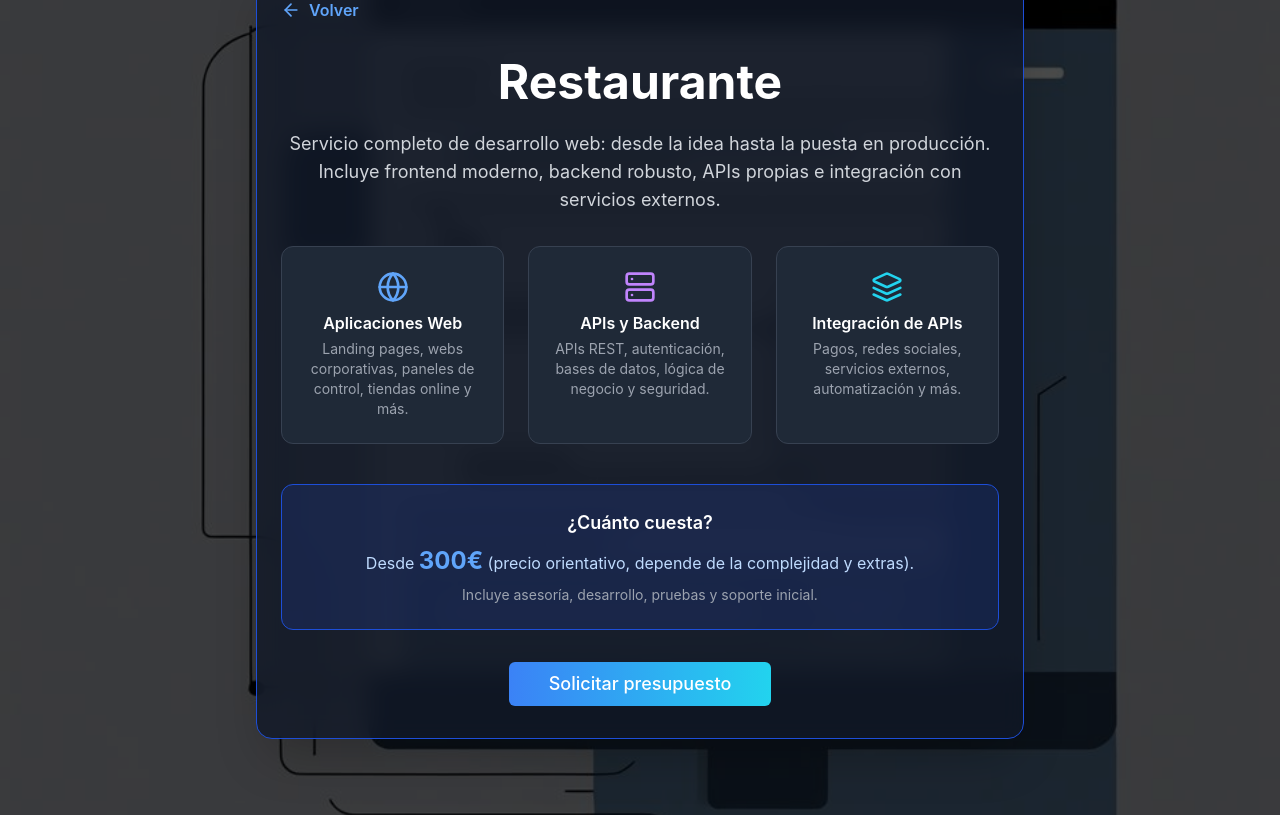
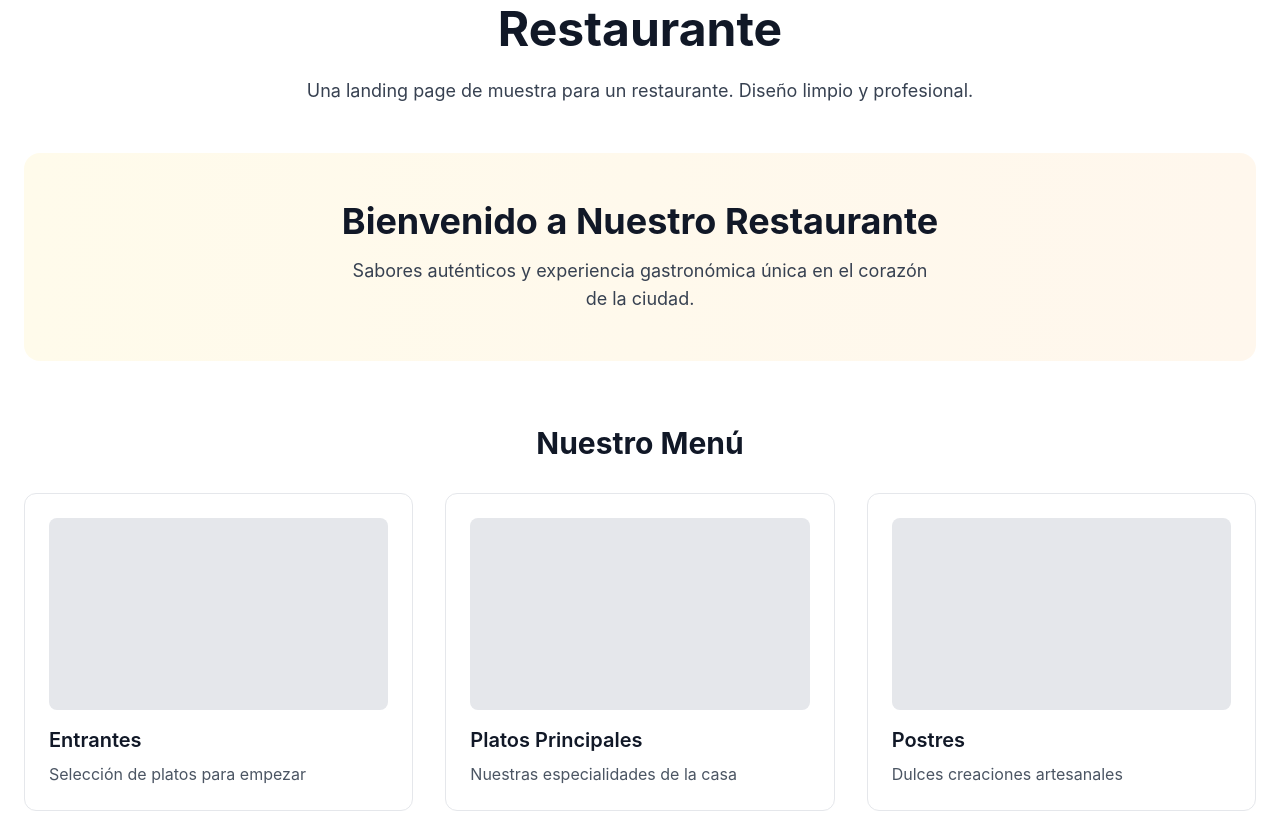
Before and after one commit to PabloPaDev/pablopadev-web, a Next.js app: page /servicios/desarrollo-web in a window 1280 px wide. Shown: the part 180-995 px from the top of the page. Built offline with nearby package versions, Linux system fonts and the light colour scheme.

Commit message:
feat(restaurante): convierte la pÃ¡gina en landing de muestra limpia y simple

```diff
--- a/app/servicios/desarrollo-web/page.tsx
+++ b/app/servicios/desarrollo-web/page.tsx
@@ -1,185 +1,68 @@
 "use client";
-import { Button } from "@/components/ui/button";
 import Link from "next/link";
-import { Globe, Server, Layers, ArrowLeft } from "lucide-react";
-import { Dialog, DialogTrigger, DialogContent, DialogHeader, DialogTitle, DialogFooter } from "@/components/ui/dialog";
-import { useState } from "react";
+import { ArrowLeft } from "lucide-react";
 
-export default function DesarrolloWebPage() {
-    const [tipoProyecto, setTipoProyecto] = useState<string>("");
-    const [extras, setExtras] = useState<string[]>([]);
-    const [descripcion, setDescripcion] = useState("");
-    const [nombre, setNombre] = useState("");
-    const [email, setEmail] = useState("");
-    const [enviando, setEnviando] = useState(false);
-    const [mensaje, setMensaje] = useState<string | null>(null);
-    // Tipos de proyecto y precios
-    const tipos = [
-        {
-            key: "landing",
-            label: "Web básica",
-            desc: "Landing page profesional y una o dos secciones extra. Sin integración avanzada.",
-            precio: 300,
-        },
-        {
-            key: "apis",
-            label: "Web con varias páginas y conexión a APIs",
-            desc: "Sitio multipágina, integración con APIs externas (por ejemplo, WhatsApp, Google Calendar, etc).",
-            precio: 400,
-        },
-        {
-            key: "backend",
-            label: "Web con base de datos y backend",
-            desc: "Incluye panel de administración, login, bases de datos, lógica de negocio y backend personalizado.",
-            precio: 600,
-        },
-    ];
-    const preciosExtras = { "Urgente": 40, "Soporte": 30, "Mantenimiento": 50 };
-    const calcularPresupuesto = () => {
-        const base = tipos.find(t => t.key === tipoProyecto)?.precio || 0;
-        let total = base;
-        extras.forEach(e => { total += preciosExtras[e] || 0; });
-        return total;
-    };
-    const handleExtra = (e: string) => {
-        setExtras(extras.includes(e) ? extras.filter(x => x !== e) : [...extras, e]);
-    };
-    // Cambios de color para mejor visibilidad
-    const modalBg = "bg-white";
-    const inputBg = "bg-gray-100";
-    const inputText = "text-gray-900";
-    const labelText = "text-gray-800";
-    const borderColor = "border-gray-300";
-    const shadow = "shadow-2xl";
+export default function RestaurantePage() {
     return (
-        <div className="min-h-screen relative py-20 bg-[url('/code-blue.jpg')] bg-cover bg-center">
-            <div className="absolute inset-0 bg-black/70 z-0"></div>
-            <div className="container mx-auto px-4 lg:px-6 max-w-3xl relative z-10 bg-gray-900/80 border border-blue-700 rounded-2xl shadow-2xl backdrop-blur-md p-8">
-                <div className="mb-8">
-                    <Link href="/?scroll=servicios" className="inline-flex items-center gap-2 text-blue-400 hover:text-blue-200 font-semibold text-base transition-colors">
-                        <ArrowLeft className="w-5 h-5" /> Volver
-                    </Link>
-                </div>
-                <h1 className="text-4xl md:text-5xl font-bold text-white mb-6 text-center">
+        <div className="min-h-screen bg-white text-gray-900">
+            <div className="container mx-auto px-4 lg:px-6 py-16">
+                <Link href="/?scroll=servicios" className="inline-flex items-center gap-2 text-gray-600 hover:text-gray-900 font-semibold text-base transition-colors mb-8">
+                    <ArrowLeft className="w-5 h-5" /> Volver
+                </Link>
+
+                <h1 className="text-4xl md:text-5xl font-bold mb-6 text-center">
                     Restaurante
                 </h1>
-                <p className="text-lg text-gray-300 mb-8 text-center">
-                    Servicio completo de desarrollo web: desde la idea hasta la puesta en producción. Incluye frontend moderno, backend robusto, APIs propias e integración con servicios externos.
+                <p className="text-lg text-gray-700 mb-12 text-center max-w-2xl mx-auto">
+                    Una landing page de muestra para un restaurante. Diseño limpio y profesional.
                 </p>
-                <div className="grid md:grid-cols-3 gap-6 mb-10">
-                    <div className="flex flex-col items-center bg-gray-800 rounded-xl p-6 border border-gray-700">
-                        <Globe className="w-8 h-8 text-blue-400 mb-2" />
-                        <span className="font-semibold text-white mb-1">Aplicaciones Web</span>
-                        <span className="text-gray-400 text-sm text-center">Landing pages, webs corporativas, paneles de control, tiendas online y más.</span>
+
+                {/* Hero Section */}
+                <section className="mb-16">
+                    <div className="bg-gradient-to-r from-amber-50 to-orange-50 rounded-2xl p-12 text-center">
+                        <h2 className="text-3xl md:text-4xl font-bold mb-4">Bienvenido a Nuestro Restaurante</h2>
+                        <p className="text-lg text-gray-700 max-w-xl mx-auto">
+                            Sabores auténticos y experiencia gastronómica única en el corazón de la ciudad.
+                        </p>
                     </div>
-                    <div className="flex flex-col items-center bg-gray-800 rounded-xl p-6 border border-gray-700">
-                        <Server className="w-8 h-8 text-purple-400 mb-2" />
-                        <span className="font-semibold text-white mb-1">APIs y Backend</span>
-                        <span className="text-gray-400 text-sm text-center">APIs REST, autenticación, bases de datos, lógica de negocio y seguridad.</span>
+                </section>
+
+                {/* Menú Section */}
+                <section className="mb-16">
+                    <h2 className="text-3xl font-bold mb-8 text-center">Nuestro Menú</h2>
+                    <div className="grid md:grid-cols-3 gap-8">
+                        <div className="border border-gray-200 rounded-xl p-6 hover:shadow-lg transition-shadow">
+                            <div className="w-full h-48 bg-gray-200 rounded-lg mb-4"></div>
+                            <h3 className="text-xl font-semibold mb-2">Entrantes</h3>
+                            <p className="text-gray-600">Selección de platos para empezar</p>
+                        </div>
+                        <div className="border border-gray-200 rounded-xl p-6 hover:shadow-lg transition-shadow">
+                            <div className="w-full h-48 bg-gray-200 rounded-lg mb-4"></div>
+                            <h3 className="text-xl font-semibold mb-2">Platos Principales</h3>
+                            <p className="text-gray-600">Nuestras especialidades de la casa</p>
+                        </div>
+                        <div className="border border-gray-200 rounded-xl p-6 hover:shadow-lg transition-shadow">
+                            <div className="w-full h-48 bg-gray-200 rounded-lg mb-4"></div>
+                            <h3 className="text-xl font-semibold mb-2">Postres</h3>
+                            <p className="text-gray-600">Dulces creaciones artesanales</p>
+                        </div>
                     </div>
-                    <div className="flex flex-col items-center bg-gray-800 rounded-xl p-6 border border-gray-700">
-                        <Layers className="w-8 h-8 text-cyan-400 mb-2" />
-                        <span className="font-semibold text-white mb-1">Integración de APIs</span>
-                        <span className="text-gray-400 text-sm text-center">Pagos, redes sociales, servicios externos, automatización y más.</span>
-                    </div>
-                </div>
-                <div className="bg-blue-900/30 border border-blue-700 rounded-xl p-6 mb-8 text-center">
-                    <span className="block text-white text-lg font-semibold mb-2">¿Cuánto cuesta?</span>
-                    <span className="block text-blue-200 mb-2">Desde <span className="font-bold text-2xl text-blue-400">300€</span> (precio orientativo, depende de la complejidad y extras).</span>
-                    <span className="block text-gray-400 text-sm">Incluye asesoría, desarrollo, pruebas y soporte inicial.</span>
-                </div>
-                <div className="flex justify-center">
-                    <Dialog>
-                        <DialogTrigger asChild>
-                            <Button size="lg" className="bg-gradient-to-r from-blue-500 to-cyan-400 hover:from-blue-600 hover:to-cyan-500 text-white text-lg px-10 py-4 hover:scale-105 transition-all flex items-center gap-2">
-                                Solicitar presupuesto
-                            </Button>
-                        </DialogTrigger>
-                        <DialogContent className={`${modalBg} ${borderColor} ${shadow}`} style={{ color: '#222' }}>
-                            <DialogHeader>
-                                <DialogTitle className="text-gray-900">Solicitar presupuesto</DialogTitle>
-                            </DialogHeader>
-                            <form className="space-y-4" onSubmit={async (e) => {
-                                e.preventDefault();
-                                setMensaje(null);
-                                setEnviando(true);
-                                const presupuesto = calcularPresupuesto();
-                                const res = await fetch("/api/presupuesto", {
-                                    method: "POST",
-                                    headers: { "Content-Type": "application/json" },
-                                    body: JSON.stringify({ tipoProyecto, extras, descripcion, nombre, email, presupuesto })
-                                });
-                                const data = await res.json();
-                                setEnviando(false);
-                                setMensaje(data.mensaje);
-                                if (data.ok) {
-                                    setTipoProyecto("");
-                                    setExtras([]);
-                                    setDescripcion("");
-                                    setNombre("");
-                                    setEmail("");
-                                }
-                            }}>
-                                {/* Mensaje para consultas */}
-                                <div className="mb-2 text-center">
-                                    <span className="text-sm text-gray-500">¿Solo tienes una consulta rápida? <a href="https://wa.me/34657285571?text=Hola%2C%20tengo%20una%20consulta%20sobre%20tu%20servicio" target="_blank" rel="noopener noreferrer" className="text-green-600 underline hover:text-green-700">Háblame por WhatsApp</a></span>
-                                </div>
-                                <div>
-                                    <label className={`block ${labelText} font-semibold mb-1`}>Tipo de proyecto</label>
-                                    <div className="flex flex-col gap-2">
-                                        {tipos.map((t) => (
-                                            <label key={t.key} className="flex items-start gap-2 text-gray-700 cursor-pointer">
-                                                <input type="radio" name="tipoProyecto" value={t.key} checked={tipoProyecto === t.key} onChange={() => setTipoProyecto(t.key)} className="mt-1" />
-                                                <span>
-                                                    <span className="font-semibold">{t.label}</span> <span className="text-xs text-blue-600 font-bold">{t.precio}€</span>
-                                                    <br /><span className="text-xs text-gray-500">{t.desc}</span>
-                                                </span>
-                                            </label>
-                                        ))}
-                                    </div>
-                                </div>
-                                <div>
-                                    <label className={`block ${labelText} font-semibold mb-1`}>Extras</label>
-                                    <div className="flex flex-col gap-2">
-                                        {Object.keys(preciosExtras).map((e) => (
-                                            <label key={e} className="flex items-center gap-2 text-gray-700">
-                                                <input type="checkbox" checked={extras.includes(e)} onChange={() => handleExtra(e)} /> {e} <span className="text-xs text-cyan-700 font-bold">+{preciosExtras[e]}€</span>
-                                            </label>
-                                        ))}
-                                    </div>
-                                </div>
-                                <div>
-                                    <label className={`block ${labelText} font-semibold mb-1`}>Descripción del proyecto</label>
-                                    <textarea className={`w-full rounded-md p-2 ${inputBg} ${inputText} border ${borderColor}`} rows={3} value={descripcion} onChange={e => setDescripcion(e.target.value)} placeholder="Cuéntame brevemente tu idea o necesidades..." />
-                                </div>
-                                <div className="flex gap-4">
-                                    <div className="flex-1">
-                                        <label className={`block ${labelText} font-semibold mb-1`}>Nombre</label>
-                                        <input className={`w-full rounded-md p-2 ${inputBg} ${inputText} border ${borderColor}`} value={nombre} onChange={e => setNombre(e.target.value)} placeholder="Tu nombre" />
-                                    </div>
-                                    <div className="flex-1">
-                                        <label className={`block ${labelText} font-semibold mb-1`}>Email</label>
-                                        <input className={`w-full rounded-md p-2 ${inputBg} ${inputText} border ${borderColor}`} value={email} onChange={e => setEmail(e.target.value)} placeholder="tu@email.com" type="email" />
-                                    </div>
-                                </div>
-                                <div className={`${inputBg} rounded-md p-4 text-center mt-4 border ${borderColor}`}>
-                                    <span className="text-gray-800 font-semibold">Presupuesto estimado: </span>
-                                    <span className="text-2xl text-blue-600 font-bold">{calcularPresupuesto()}€</span>
-                                </div>
-                                {mensaje && (
-                                    <div className={`text-center text-sm font-semibold ${mensaje.includes('recibida') ? 'text-green-600' : 'text-red-600'} mb-2`}>
-                                        {mensaje}
-                                    </div>
-                                )}
-                                <DialogFooter>
-                                    <Button type="submit" disabled={enviando} className="w-full bg-gradient-to-r from-blue-500 to-cyan-400 hover:from-blue-600 hover:to-cyan-500 text-white text-lg mt-2 shadow-md disabled:opacity-60 disabled:cursor-not-allowed">
-                                        {enviando ? 'Enviando...' : 'Enviar solicitud'}
-                                    </Button>
-                                </DialogFooter>
-                            </form>
-                        </DialogContent>
-                    </Dialog>
-                </div>
+                </section>
+
+                {/* Reservas Section */}
+                <section className="mb-16 bg-gray-50 rounded-2xl p-12 text-center">
+                    <h2 className="text-3xl font-bold mb-4">Reserva tu Mesa</h2>
+                    <p className="text-lg text-gray-700 mb-6">Asegura tu lugar para una experiencia inolvidable</p>
+                    <button className="px-8 py-4 bg-black text-white rounded-lg hover:bg-gray-800 transition-colors font-semibold">
+                        Hacer Reserva
+                    </button>
+                </section>
+
+                {/* Footer */}
+                <footer className="border-t border-gray-200 pt-12 pb-8 text-center">
+                    <p className="text-gray-600 mb-2">© 2024 Restaurante</p>
+                    <p className="text-sm text-gray-500">Landing page de muestra desarrollada con Next.js y Tailwind CSS</p>
+                </footer>
             </div>
         </div>
     );
```
